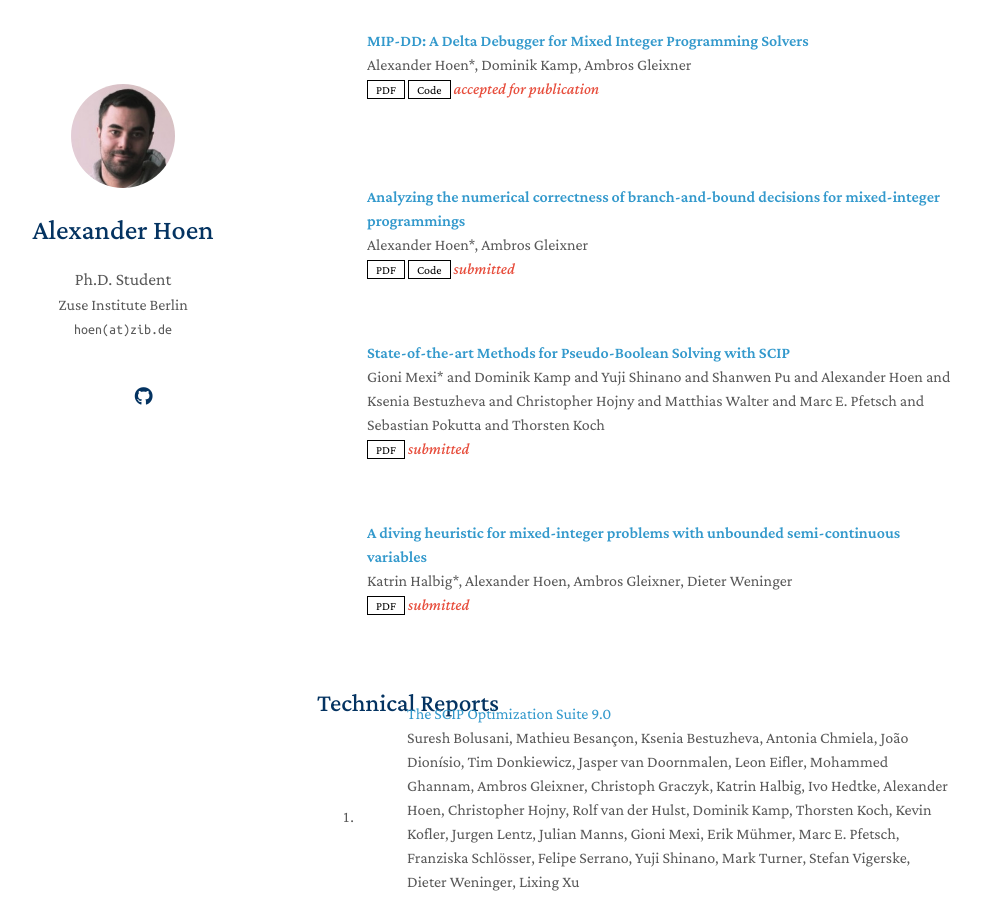
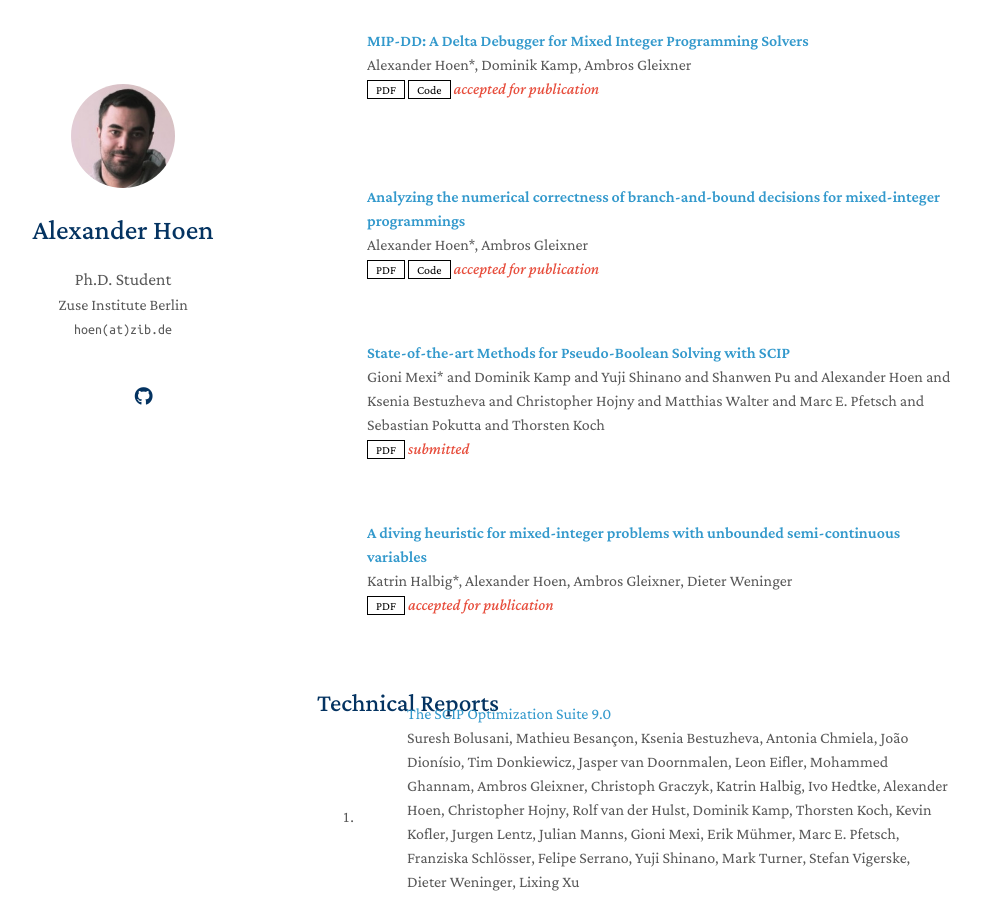
Before and after one commit to alexhoen/alexhoen.github.io, a Jekyll site: the page built from index.md, in a window 1280 px wide and 900 px high, scrolled down 1415 px. Shown: the whole window, without its empty margins (153-1134 px from the left). Built offline with Jekyll 4.4.1, drawn with Linux system fonts in a browser that asks for light colours; nearby versions of some CDN libraries; a style sheet for code colours, icons or effects is not loaded; our own code applies the rules of GitHub Pages for plain Markdown files.

Commit message:
Update publications.yml

```diff
--- a/_data/publications.yml
+++ b/_data/publications.yml
@@ -63,7 +63,7 @@ main:
     page:
     bibtex:
     code: https://github.com/alexhoen/bnbanalyzer
-    notes: submitted
+    notes: accepted for publication
 
   - title: "State-of-the-art Methods for Pseudo-Boolean Solving with SCIP"
     authors: Gioni Mexi* and Dominik Kamp and Yuji Shinano and Shanwen Pu and Alexander Hoen and Ksenia Bestuzheva and Christopher Hojny and Matthias Walter and Marc E. Pfetsch and Sebastian Pokutta and Thorsten Koch
@@ -81,4 +81,4 @@ main:
     page:
     bibtex:
     code:
-    notes: submitted
+    notes: accepted for publication
```
